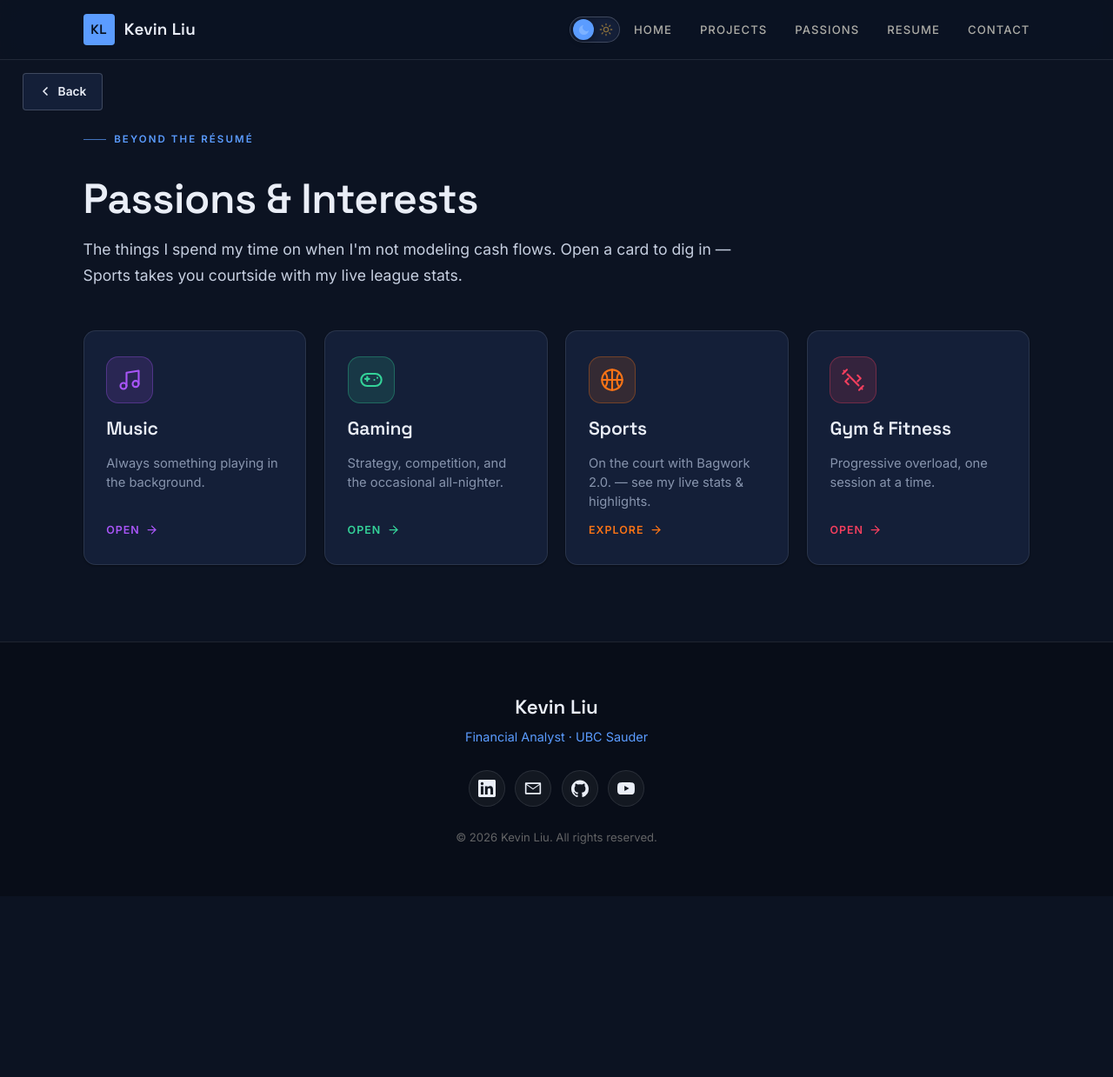
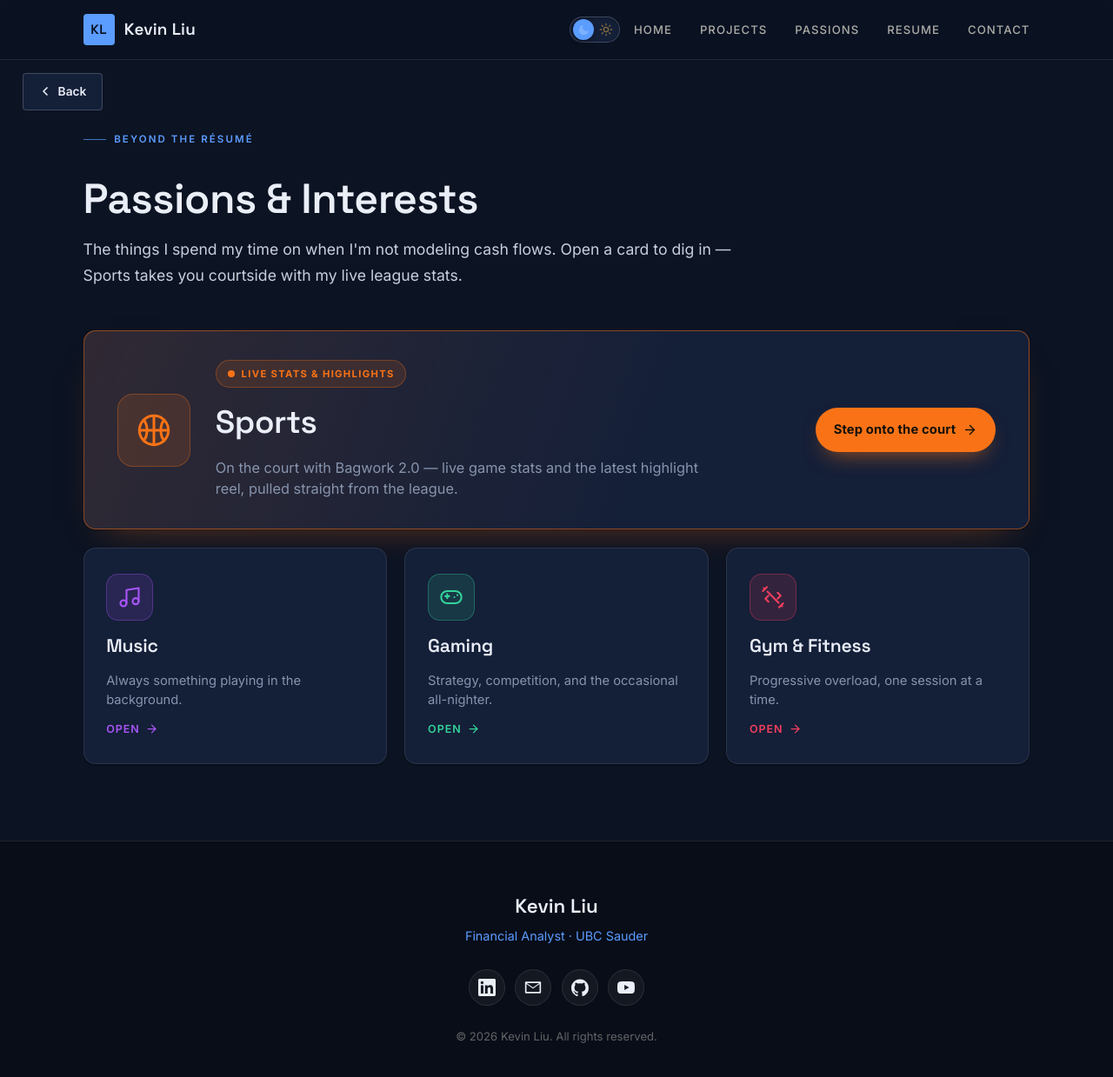
Before and after one commit to kev2k04/kev2k04.github.io, a Jekyll site: the page built from passions.html, in a window 1280 px wide and 1259 px high. Shown: the top 1239 px of the window at 87% size. Built offline with Jekyll 4.4.1, drawn with Linux system fonts in a browser that asks for light colours.

Commit message:
Feature the Sports/Basketball card on Passions as a live-data hero banner
Sports leads the grid as a full-width banner with a 'Live stats & highlights'
badge (pulsing dot) + 'Step onto the court' CTA; Music/Gaming/Gym sit in a
3-col row below. Prioritizes the one data-driven passion. Responsive: stacks
on mobile; dark-ink CTA reads on the accent in both themes.

```diff
--- a/_data/passions.yml
+++ b/_data/passions.yml
@@ -2,10 +2,24 @@
 # Passions & Interests cards.
 #   - "kind: panel" cards open an in-page zoom panel (Music, Gaming, Gym).
 #   - "kind: link" cards navigate to a full page (Sports -> /basketball/).
+#   - "featured: true" renders a large hero banner at the top of the grid.
+#     Sports is featured because it's the live, data-driven experience.
 # Each card carries its own accent (RGB triplet) used for icon tint + glow,
-# so the grid reads as four distinct, themed tiles in both light and dark.
+# so the grid reads as distinct, themed tiles in both light and dark.
 # Body copy for the placeholder panels is marked TODO(Kevin) — swap freely.
+# Order here is the render order; the featured card leads.
 # ---------------------------------------------------------------------------
+
+- id: sports
+  kind: link
+  featured: true
+  title: Sports
+  icon: basketball
+  tagline: On the court with Bagwork 2.0 — live game stats and the latest highlight reel, pulled straight from the league.
+  badge: Live stats & highlights
+  cta: Step onto the court
+  accent: "249, 115, 22"      # basketball orange
+  href: /basketball/
 
 - id: music
   kind: panel
@@ -38,14 +52,6 @@
     - "TODO(Kevin): Platform of choice"
     - "TODO(Kevin): Competitive rank or proudest moment"
 
-- id: sports
-  kind: link
-  title: Sports
-  icon: basketball
-  tagline: On the court with Bagwork 2.0. — see my live stats & highlights.
-  accent: "249, 115, 22"      # basketball orange
-  href: /basketball/
-
 - id: gym
   kind: panel
   title: Gym & Fitness
--- a/assets/css/main.scss
+++ b/assets/css/main.scss
@@ -942,7 +942,7 @@ body.exp-lock { overflow: hidden; }
 
 .pass-grid {
   display: grid;
-  grid-template-columns: repeat(4, 1fr);
+  grid-template-columns: repeat(3, 1fr);
   gap: 1.3rem;
 }
 
@@ -1023,6 +1023,92 @@ body.exp-lock { overflow: hidden; }
 .pass-card__cue svg { transition: transform 0.2s var(--ease); }
 .pass-card:hover .pass-card__cue svg { transform: translateX(4px); }
 
+/* ---- Featured card (Sports/Basketball — the live, data-driven one) ----
+   Spans the full grid width as a hero banner above the other tiles. */
+.pass-card--featured {
+  grid-column: 1 / -1;
+  flex-direction: row;
+  align-items: center;
+  gap: 1.8rem;
+  min-height: 0;
+  padding: 2.1rem 2.4rem;
+  border-color: rgba(var(--card-accent), 0.5);
+  /* A warmer, more present resting state than the standard tiles. */
+  background:
+    linear-gradient(110deg, rgba(var(--card-accent), 0.12), transparent 60%),
+    var(--surface);
+  box-shadow: 0 18px 40px -26px rgba(var(--card-accent), 0.5), var(--shadow-sm);
+}
+.pass-card--featured::before {
+  background: radial-gradient(90% 140% at 100% 0%,
+              rgba(var(--card-accent), 0.22), transparent 62%);
+}
+.pass-card--featured:hover,
+.pass-card--featured:focus-visible {
+  transform: translateY(-4px);
+  box-shadow: 0 28px 60px -26px rgba(var(--card-accent), 0.6), var(--shadow-sm);
+}
+.pass-card--featured .pass-card__icon {
+  width: 84px; height: 84px;
+  border-radius: 18px;
+}
+.pass-card--featured .pass-card__icon svg { width: 40px; height: 40px; }
+.pass-card__body { display: flex; flex-direction: column; gap: 0.5rem; flex: 1 1 auto; }
+.pass-card--featured .pass-card__name { font-size: clamp(1.7rem, 3.4vw, 2.3rem); }
+.pass-card--featured .pass-card__tagline { font-size: 1.02rem; max-width: 56ch; }
+
+/* "Live" badge with a softly pulsing dot */
+.pass-card__badge {
+  display: inline-flex;
+  align-items: center;
+  gap: 0.5rem;
+  align-self: flex-start;
+  margin-bottom: 0.1rem;
+  padding: 0.32rem 0.8rem;
+  font-size: 0.7rem;
+  font-weight: 700;
+  letter-spacing: 0.12em;
+  text-transform: uppercase;
+  color: rgb(var(--card-accent));
+  background: rgba(var(--card-accent), 0.12);
+  border: 1px solid rgba(var(--card-accent), 0.32);
+  border-radius: 100px;
+}
+.pass-card__dot {
+  width: 8px; height: 8px;
+  border-radius: 50%;
+  background: rgb(var(--card-accent));
+  box-shadow: 0 0 0 0 rgba(var(--card-accent), 0.6);
+  animation: pass-pulse 2s ease-out infinite;
+}
+@media (prefers-reduced-motion: reduce) { .pass-card__dot { animation: none; } }
+@keyframes pass-pulse {
+  0%   { box-shadow: 0 0 0 0 rgba(var(--card-accent), 0.55); }
+  70%  { box-shadow: 0 0 0 7px rgba(var(--card-accent), 0); }
+  100% { box-shadow: 0 0 0 0 rgba(var(--card-accent), 0); }
+}
+
+/* CTA pill on the right of the featured banner */
+.pass-card__cta {
+  flex: none;
+  display: inline-flex;
+  align-items: center;
+  gap: 0.5rem;
+  padding: 0.8rem 1.3rem;
+  font-size: 0.92rem;
+  font-weight: 700;
+  letter-spacing: 0.01em;
+  /* Dark ink reads strongly on the bright accent pill in both themes. */
+  color: #15110b;
+  background: rgb(var(--card-accent));
+  border-radius: 100px;
+  box-shadow: 0 12px 26px -12px rgba(var(--card-accent), 0.7);
+  transition: transform 0.2s var(--ease), box-shadow 0.2s var(--ease);
+}
+.pass-card__cta svg { transition: transform 0.2s var(--ease); }
+.pass-card--featured:hover .pass-card__cta { box-shadow: 0 16px 30px -10px rgba(var(--card-accent), 0.75); }
+.pass-card--featured:hover .pass-card__cta svg { transform: translateX(4px); }
+
 /* Overlay = scrim (dims/blurs page) + active panel, mirrors the experience UI */
 .pass-overlay {
   position: fixed;
@@ -1424,6 +1510,12 @@ html[data-mode="light"] .bball-stats[data-state="live"] .bball-stat__value { col
   .stat + .stat::before { display: none; }
   .stat:nth-child(2)::before,
   .stat:nth-child(4)::before { display: block; }
+}
+
+@media (max-width: 640px) {
+  /* Featured banner stacks so the icon, copy, and CTA each get room. */
+  .pass-card--featured { flex-direction: column; align-items: flex-start; gap: 1.1rem; padding: 1.8rem 1.6rem; }
+  .pass-card--featured .pass-card__cta { align-self: stretch; justify-content: center; }
 }
 
 @media (max-width: 520px) {
--- a/passions.html
+++ b/passions.html
@@ -26,7 +26,21 @@ permalink: /passions/
     <!-- Trigger row: 4 interest cards -->
     <div class="pass-grid">
       {%- for p in passions -%}
-        {%- if p.kind == 'link' -%}
+        {%- if p.featured -%}
+        <a class="pass-card pass-card--{{ p.id }} pass-card--featured" href="{{ p.href | relative_url }}"
+           style="--card-accent: {{ p.accent }};" aria-label="Open {{ p.title }} — basketball stats and highlights">
+          <span class="pass-card__icon" aria-hidden="true">{% include icon.html name=p.icon %}</span>
+          <span class="pass-card__body">
+            {%- if p.badge -%}<span class="pass-card__badge"><span class="pass-card__dot" aria-hidden="true"></span>{{ p.badge }}</span>{%- endif -%}
+            <span class="pass-card__name">{{ p.title }}</span>
+            <span class="pass-card__tagline">{{ p.tagline }}</span>
+          </span>
+          <span class="pass-card__cta" aria-hidden="true">
+            {{ p.cta | default: "Explore" }}
+            <svg viewBox="0 0 24 24" width="17" height="17" fill="none" stroke="currentColor" stroke-width="2" stroke-linecap="round" stroke-linejoin="round"><line x1="5" y1="12" x2="19" y2="12"/><polyline points="12 5 19 12 12 19"/></svg>
+          </span>
+        </a>
+        {%- elsif p.kind == 'link' -%}
         <a class="pass-card pass-card--{{ p.id }}" href="{{ p.href | relative_url }}"
            style="--card-accent: {{ p.accent }};" aria-label="Open {{ p.title }}">
           <span class="pass-card__icon" aria-hidden="true">{% include icon.html name=p.icon %}</span>
```
